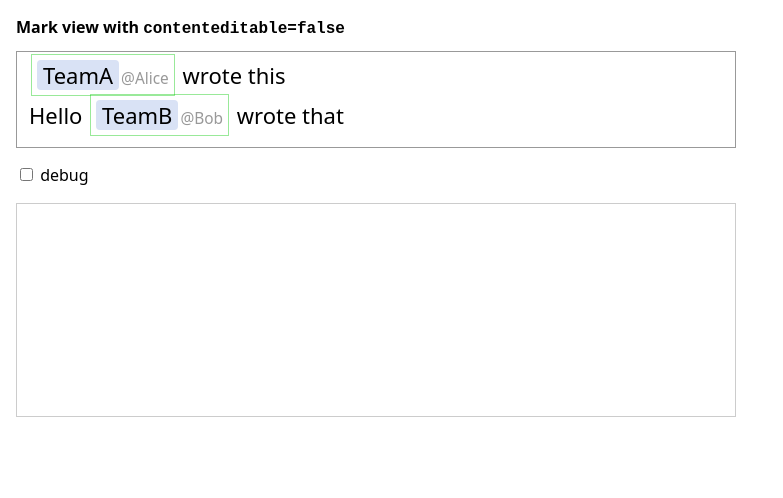
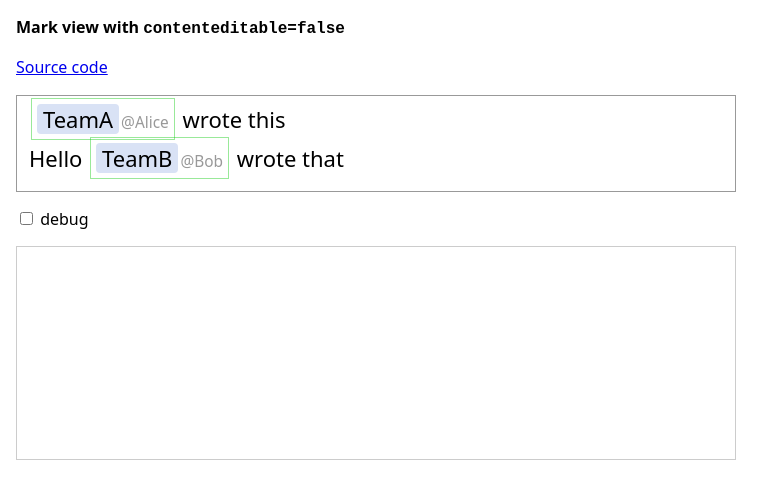
Before and after one commit to issueset/repro-pm-markview-selection-ios, a website built with Vite: page docs/index.html in a window 1280 px wide. Shown: the whole page, without its empty margins (0-783 px from the left). Built offline with nearby package versions, Linux system fonts and the light colour scheme.

Commit message:
add source code link

```diff
--- a/docs/index.html
+++ b/docs/index.html
@@ -19,6 +19,7 @@
 </head>
 <body>
 <h1>Mark view with <code>contenteditable=false</code></h1>
+<p><a href="repro-pm-markview-selection-ios" target="_blank">Source code</a></p>
 <div id="editor"></div>
 <p><label><input type="checkbox" id="debug"> debug</label></p>
 <div id="log"></div>
```
Also changed, not shown: index.html (+1 -0 lines).
